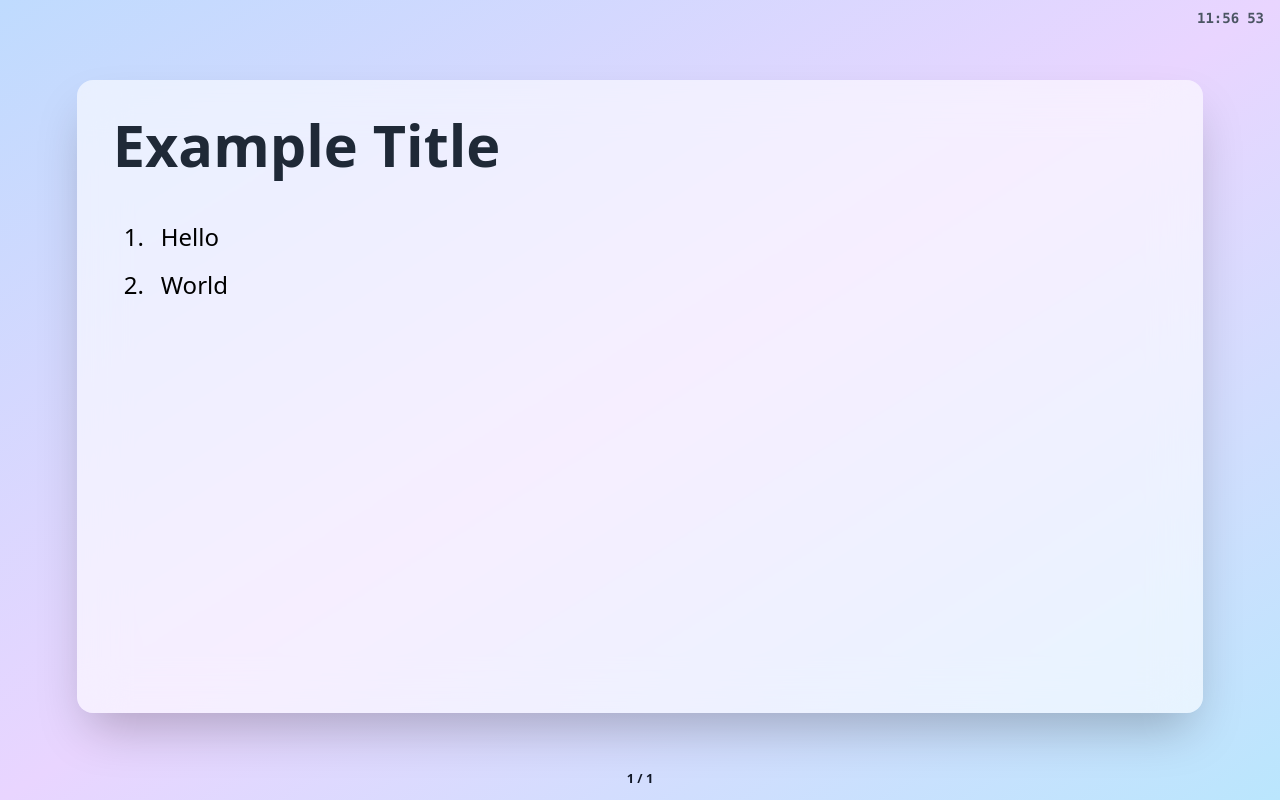
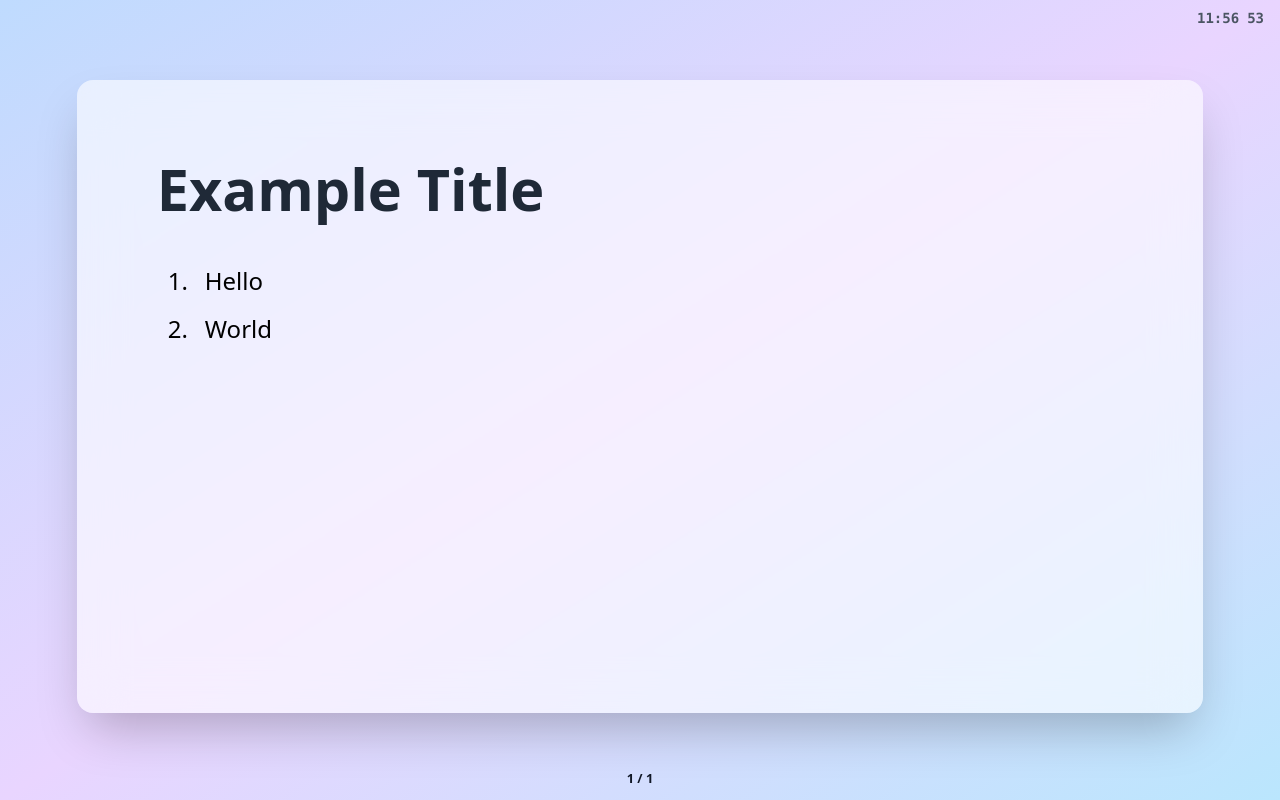
Before and after one commit to ryuji-1to/react-presentation, a React (Vite) app: page / in a window 1280 px wide. Built offline with nearby package versions, Linux system fonts and the light colour scheme.

Commit message:
style: 💄 update

```diff
--- a/src/components/template/Slide.tsx
+++ b/src/components/template/Slide.tsx
@@ -77,7 +77,7 @@ export const Slide = ({ children, animation, position, prose, slideTitle, resetK
 
   return (
     <div className="flex-1 mx-auto flex items-center">
-      <div className="w-[88vw] aspect-video p-9 bg-white bg-opacity-60 shadow-2xl  rounded-2xl backdrop-blur-xl">
+      <div className="w-[88vw] aspect-video p-20 bg-white bg-opacity-60 shadow-2xl  rounded-2xl backdrop-blur-xl">
         {element}
       </div>
     </div>
```
